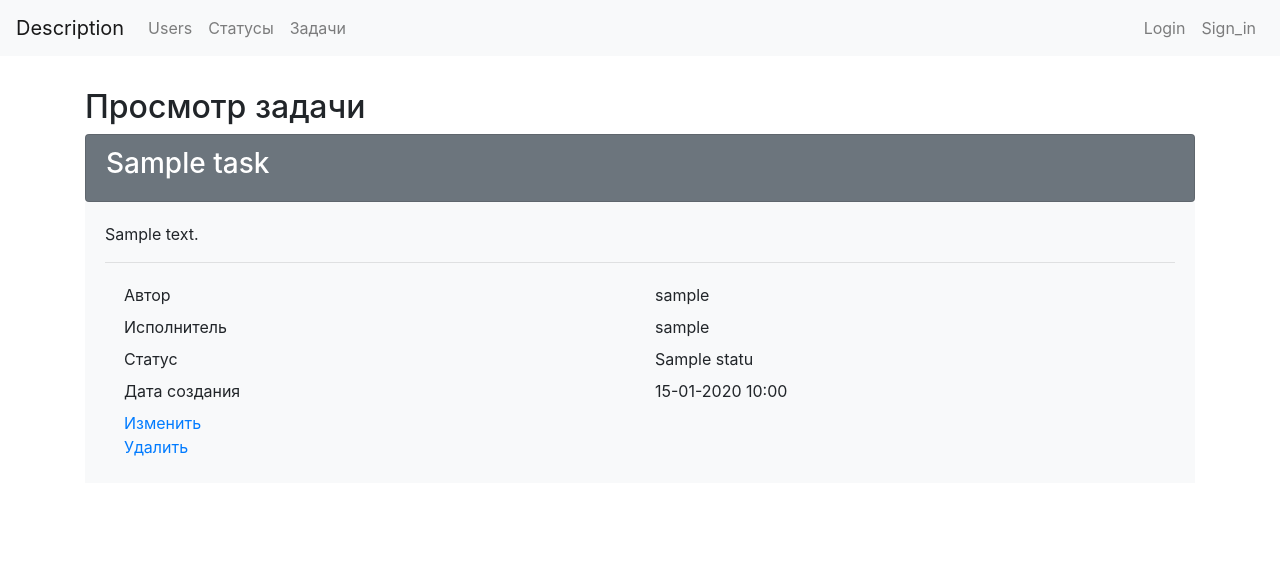
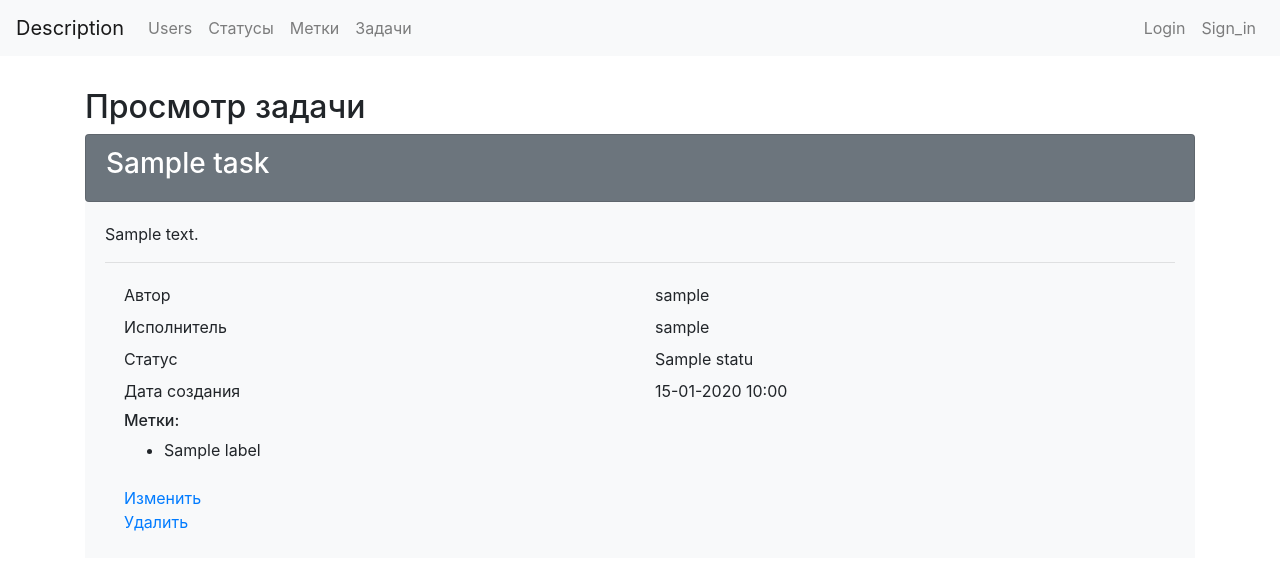
Before and after one commit to sinist3rr/python-project-lvl4, a Django app: page /tasks/1/ in a window 1280 px wide. Shown: the top 570 px of the page. Run offline with Django 3.2, Linux system fonts and the light colour scheme; a user stored in the database is signed in; tables that the repository leaves empty hold one stand-in row (values such as "Sample post"); some libraries are stand-ins or nearby versions.

Commit message:
add m2m relation

```diff
--- a/pyproject.toml
+++ b/pyproject.toml
@@ -1,6 +1,6 @@
 [tool.poetry]
 name = "hexlet-code"
-version = "0.1.9"
+version = "0.2.0"
 description = ""
 authors = ["sinist3rr <darkfloki@protonmail.com>"]
 packages = [
--- a/task_manager/templates/base.html
+++ b/task_manager/templates/base.html
@@ -27,6 +27,9 @@
                 <a class="nav-link" href="{% url 'statuses' %}">{% trans 'Статусы' %}</a>
             </li>
             <li class="nav-item">
+                <a class="nav-link" href="{% url 'labels' %}">{% trans 'Метки' %}</a>
+            </li>
+            <li class="nav-item">
                 <a class="nav-link" href="{% url 'tasks' %}">{% trans 'Задачи' %}</a>
             </li>
             {% endif %}
--- a/task_manager/templates/index.html
+++ b/task_manager/templates/index.html
@@ -29,6 +29,9 @@
                 <a class="nav-link" href="{% url 'statuses' %}">{% trans 'Статусы' %}</a>
             </li>
             <li class="nav-item">
+                <a class="nav-link" href="{% url 'labels' %}">{% trans 'Метки' %}</a>
+            </li>
+            <li class="nav-item">
                 <a class="nav-link" href="{% url 'tasks' %}">{% trans 'Задачи' %}</a>
             </li>
                 {% endif %}
--- a/task_manager/templates/task_detail.html
+++ b/task_manager/templates/task_detail.html
@@ -35,6 +35,16 @@
         </div>
         <div class="row p-1">
           <div class="col">
+            <h6>{% trans 'Метки' %}:</h6>
+            <ul>
+            {% for label in task.labels.all %}
+                <li>{{ label.name }}</li>
+            {% endfor %}
+            </ul>
+          </div>
+        </div>
+        <div class="row p-1">
+          <div class="col">
             <a href="{% url 'update_task' pk=task.id %}">{% trans 'Изменить' %}</a>
             <br>
             <a href="{% url 'delete_task' pk=task.id %}">{% trans 'Удалить' %}</a>
--- a/task_manager/templates/tasks.html
+++ b/task_manager/templates/tasks.html
@@ -11,7 +11,7 @@
     <h1>{% trans 'Задачи' %}</h1>
     <p><a href="{% url 'create_task' %}" class="mr-3">{% trans 'Создать задачу' %}</a></p>
 
-    <table class="table table-striped">
+    <table class="table table-striped table-light">
         <thead>
             <tr>
                 <th scope="col">ID</th>
--- a/tasks/forms.py
+++ b/tasks/forms.py
@@ -5,4 +5,4 @@ from .models import Task
 class TaskForm(ModelForm):
     class Meta:
         model = Task
-        fields = ['name', 'description', 'status', 'executor']
+        fields = ['name', 'description', 'status', 'executor', 'labels']
--- a/tasks/models.py
+++ b/tasks/models.py
@@ -3,6 +3,7 @@ from django.db.models import Model
 from django.utils.translation import gettext
 from statuses.models import Status
 from django.contrib.auth.models import User
+from labels.models import Label
 
 
 class Task(Model):
@@ -37,6 +38,11 @@ class Task(Model):
         null=True,
     )
     added_at = models.DateTimeField(auto_now_add=True)
+    labels = models.ManyToManyField(
+        Label,
+        blank=True,
+        verbose_name=gettext('Метки'),
+    )
 
     def __str__(self):
         return self.name
```
Also changed, not shown: tasks/migrations/0002_task_labels.py (added).
